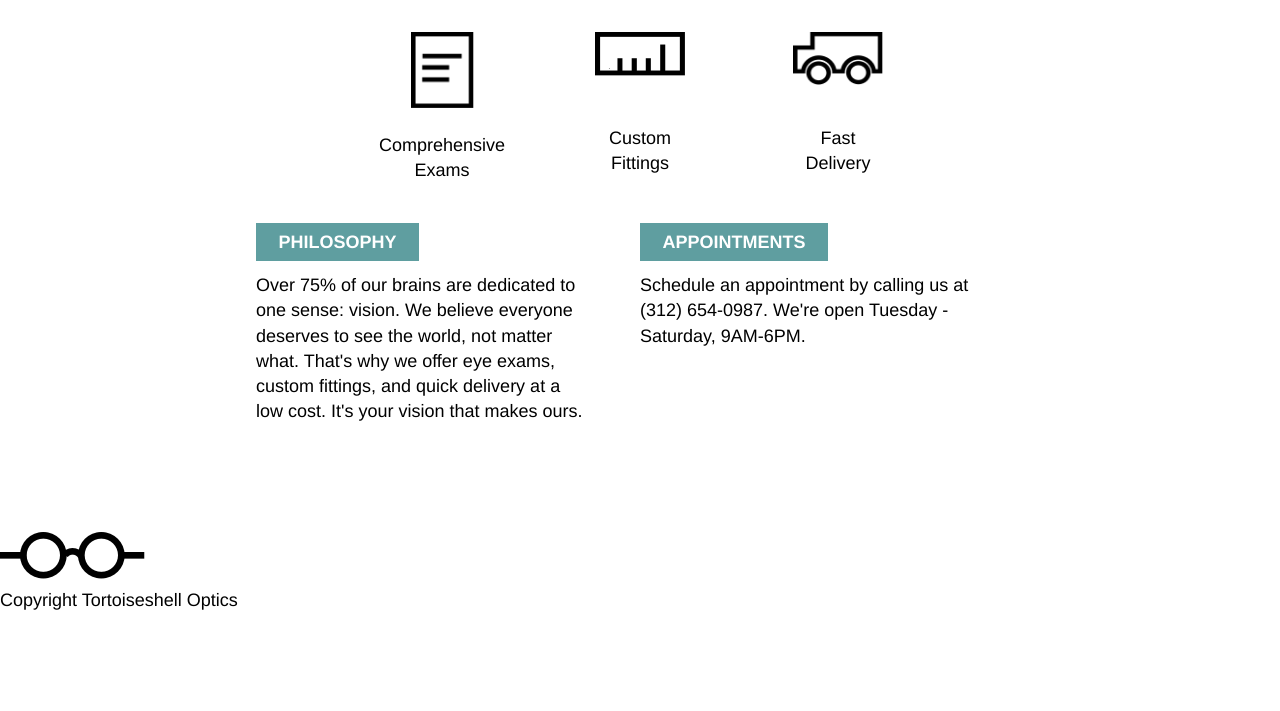
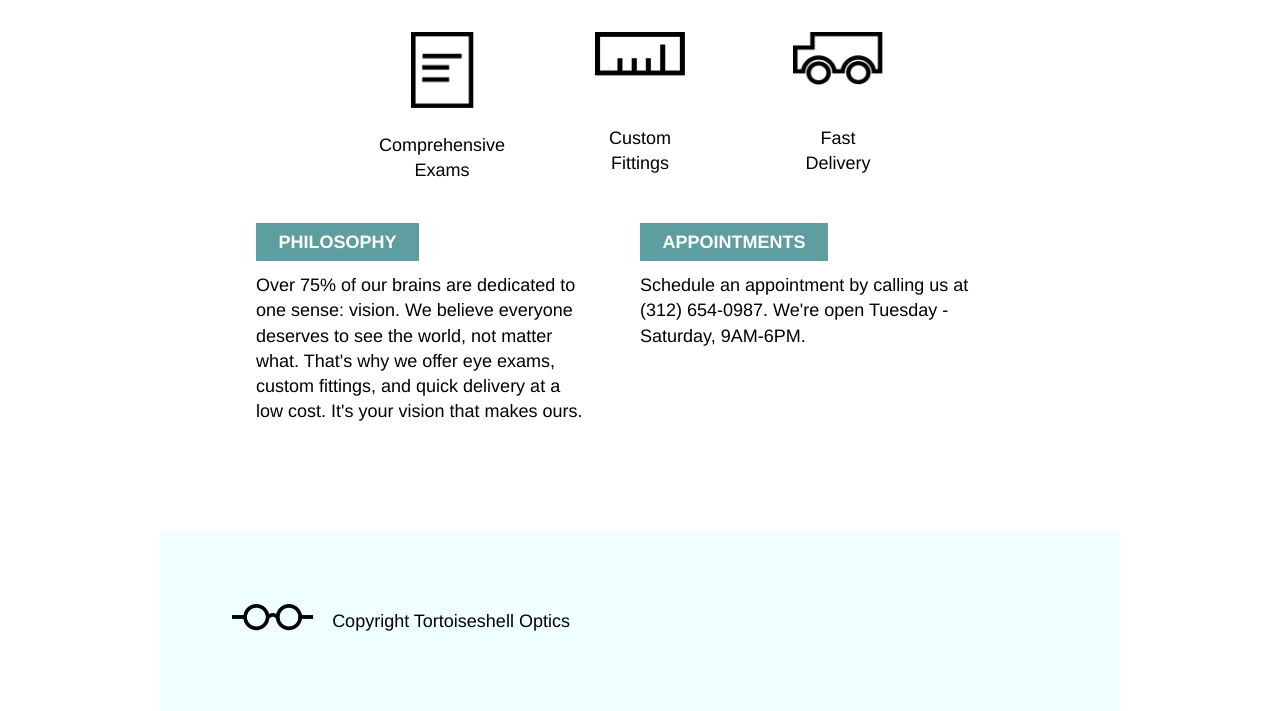
Before and after one commit to masako-y/TortoiseshellOptics, a plain HTML site: page index.html in a window 1280 px wide. Shown: the part 562-1273 px from the top of the page. Before the commit the page ends 1175 px from the top, so only its background shows below. Drawn offline with Linux system fonts and the light colour scheme.

Commit message:
finished footer

```diff
--- a/index.html
+++ b/index.html
@@ -65,11 +65,9 @@
     </section>
 
     <!--copyright-->
-    <footer>
-
+    <footer class="container">
         <div class="glasses-image"><img src="./resources/images/logo-black.png" alt="logo"></div>
-        <span>Copyright Tortoiseshell Optics</span>
-
+        <p>Copyright Tortoiseshell Optics</p>
     </footer>
 
   </body>
--- a/resources/css/style.css
+++ b/resources/css/style.css
@@ -120,3 +120,14 @@ h1 {
 }
 
 /* footer */
+
+footer {
+  background-color: azure;
+  display: flex;
+  align-items: center;
+}
+
+footer img {
+  height: 1.5rem;
+  padding: 4rem 1rem 4rem 4rem;
+}
```
